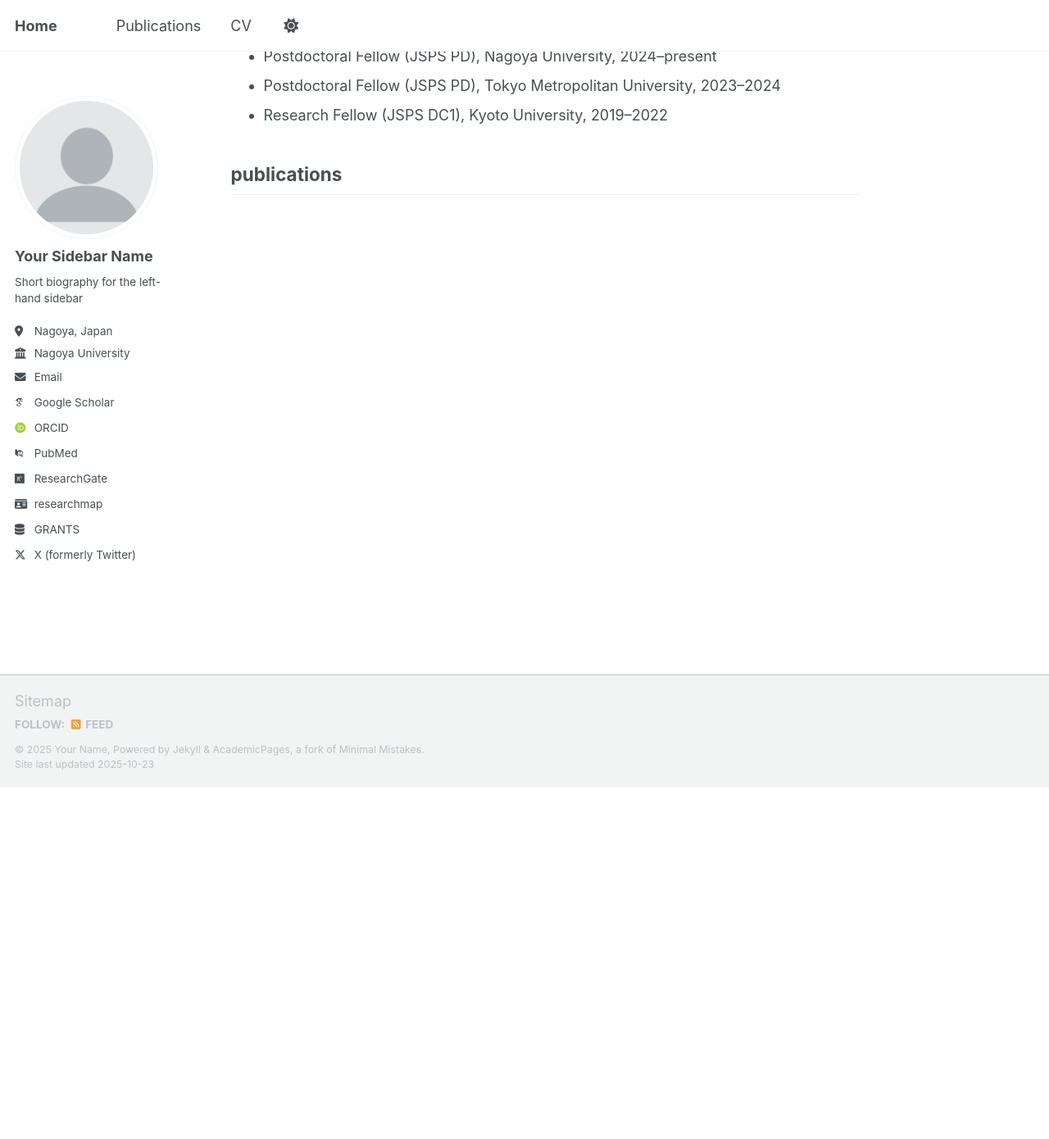
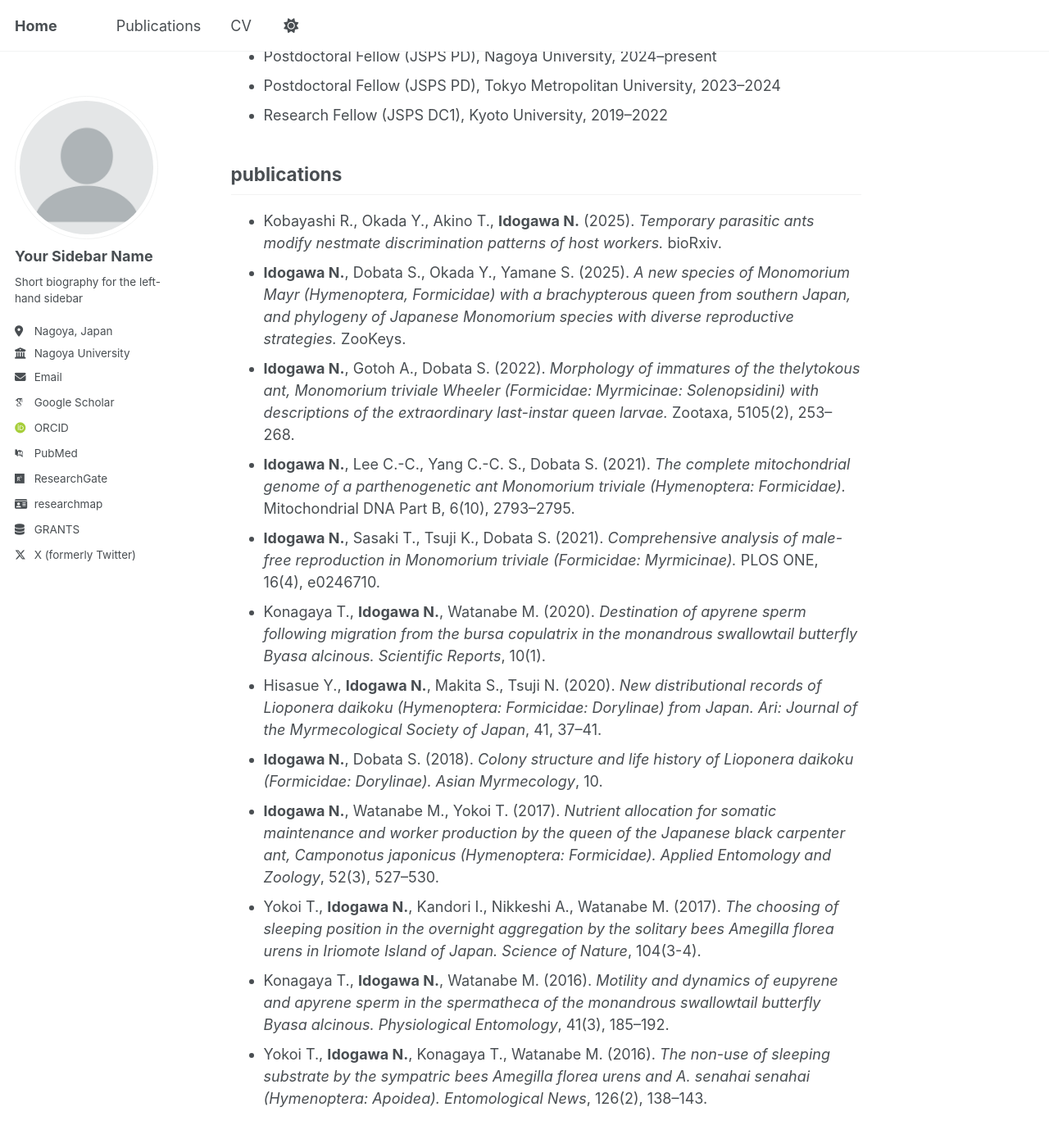
Before and after one commit to n-ido/n-ido.github.io, a Jekyll site: the page built from _pages/about.md, in a window 1280 px wide and 1400 px high, scrolled down 439 px. Shown: the top 1390 px of the window at 82% size. Built offline with Jekyll 4.4.1, drawn with Linux system fonts in a browser that asks for light colours; some web fonts are replaced; a script that is not in the unit is left out.

Commit message:
Update about.md

```diff
--- a/_pages/about.md
+++ b/_pages/about.md
@@ -18,3 +18,15 @@ under constraction.
 - Research Fellow (JSPS DC1), Kyoto University, 2019–2022
 
 ## publications
+- Kobayashi R., Okada Y., Akino T., **Idogawa N.** (2025). *Temporary parasitic ants modify nestmate discrimination patterns of host workers.* bioRxiv.
+- **Idogawa N.**, Dobata S., Okada Y., Yamane S. (2025). *A new species of Monomorium Mayr (Hymenoptera, Formicidae) with a brachypterous queen from southern Japan, and phylogeny of Japanese Monomorium species with diverse reproductive strategies.* ZooKeys.
+- **Idogawa N.**, Gotoh A., Dobata S. (2022). *Morphology of immatures of the thelytokous ant, Monomorium triviale Wheeler (Formicidae: Myrmicinae: Solenopsidini) with descriptions of the extraordinary last-instar queen larvae.* Zootaxa, 5105(2), 253–268.
+- **Idogawa N.**, Lee C.-C., Yang C.-C. S., Dobata S. (2021). *The complete mitochondrial genome of a parthenogenetic ant Monomorium triviale (Hymenoptera: Formicidae).* Mitochondrial DNA Part B, 6(10), 2793–2795.
+- **Idogawa N.**, Sasaki T., Tsuji K., Dobata S. (2021). *Comprehensive analysis of male-free reproduction in Monomorium triviale (Formicidae: Myrmicinae).* PLOS ONE, 16(4), e0246710.
+- Konagaya T., **Idogawa N.**, Watanabe M. (2020). *Destination of apyrene sperm following migration from the bursa copulatrix in the monandrous swallowtail butterfly Byasa alcinous.* *Scientific Reports*, 10(1).
+- Hisasue Y., **Idogawa N.**, Makita S., Tsuji N. (2020). *New distributional records of Lioponera daikoku (Hymenoptera: Formicidae: Dorylinae) from Japan.* *Ari: Journal of the Myrmecological Society of Japan*, 41, 37–41.
+- **Idogawa N.**, Dobata S. (2018). *Colony structure and life history of Lioponera daikoku (Formicidae: Dorylinae).* *Asian Myrmecology*, 10.
+- **Idogawa N.**, Watanabe M., Yokoi T. (2017). *Nutrient allocation for somatic maintenance and worker production by the queen of the Japanese black carpenter ant, Camponotus japonicus (Hymenoptera: Formicidae).* *Applied Entomology and Zoology*, 52(3), 527–530.
+- Yokoi T., **Idogawa N.**, Kandori I., Nikkeshi A., Watanabe M. (2017). *The choosing of sleeping position in the overnight aggregation by the solitary bees Amegilla florea urens in Iriomote Island of Japan.* *Science of Nature*, 104(3-4).
+- Konagaya T., **Idogawa N.**, Watanabe M. (2016). *Motility and dynamics of eupyrene and apyrene sperm in the spermatheca of the monandrous swallowtail butterfly Byasa alcinous.* *Physiological Entomology*, 41(3), 185–192.
+- Yokoi T., **Idogawa N.**, Konagaya T., Watanabe M. (2016). *The non-use of sleeping substrate by the sympatric bees Amegilla florea urens and A. senahai senahai (Hymenoptera: Apoidea).* *Entomological News*, 126(2), 138–143.
```
